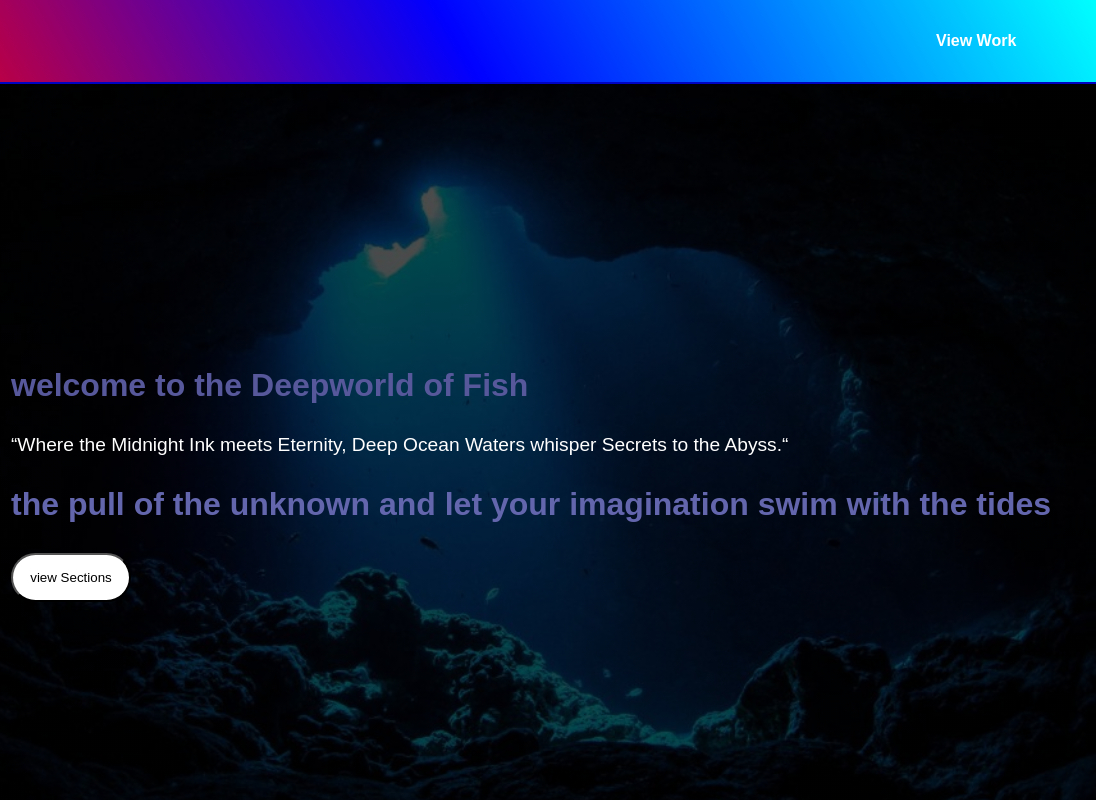
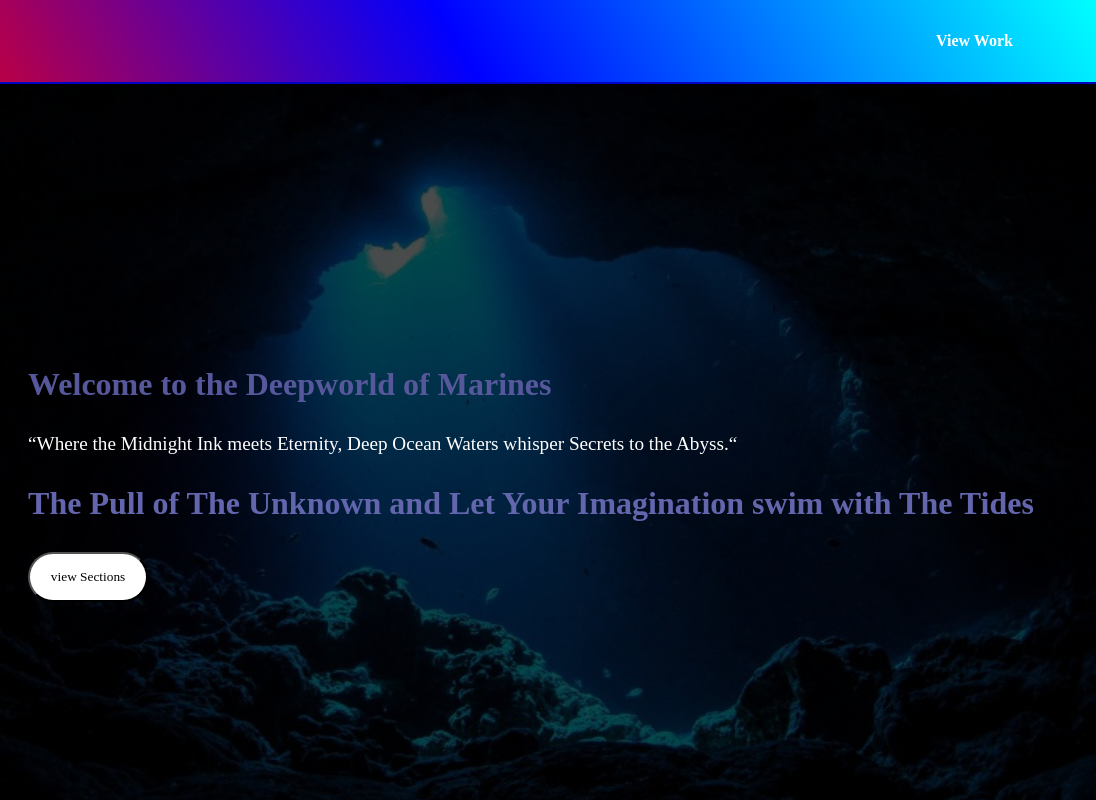
Before and after one commit to Adhamzineldin/It-Project, a plain HTML site: page html/fish/fish.html in a window 1280 px wide. Shown: the top 800 px of the page, 184-1280 px from the left. Drawn offline with Linux system fonts and the light colour scheme; files whose address does not match are found by name.

Commit message:
font change

```diff
--- a/css/sto.css
+++ b/css/sto.css
@@ -2,7 +2,7 @@
     margin: 0;
     padding: 0;
     box-sizing: border-box;
-    font-family: sans-serif;
+    font-family: serif;
 }
 
 .eyad-intro {
--- a/html/fish/fish.html
+++ b/html/fish/fish.html
@@ -24,9 +24,9 @@
 <section class="eyad-intro">
 
   <div>
-    <h1>welcome to the Deepworld of Fish</h1>
+    <h1>Welcome to the Deepworld of Marines</h1>
     <p>“Where the Midnight Ink meets Eternity, Deep Ocean Waters whisper Secrets to the Abyss.“</p>
-    <h3>the pull of the unknown and let your imagination swim with the tides</h3>
+    <h3>The Pull of The Unknown and Let Your Imagination swim with The Tides</h3>
     <a href="#fish-section">
       <button>view Sections</button>
     </a>
```
